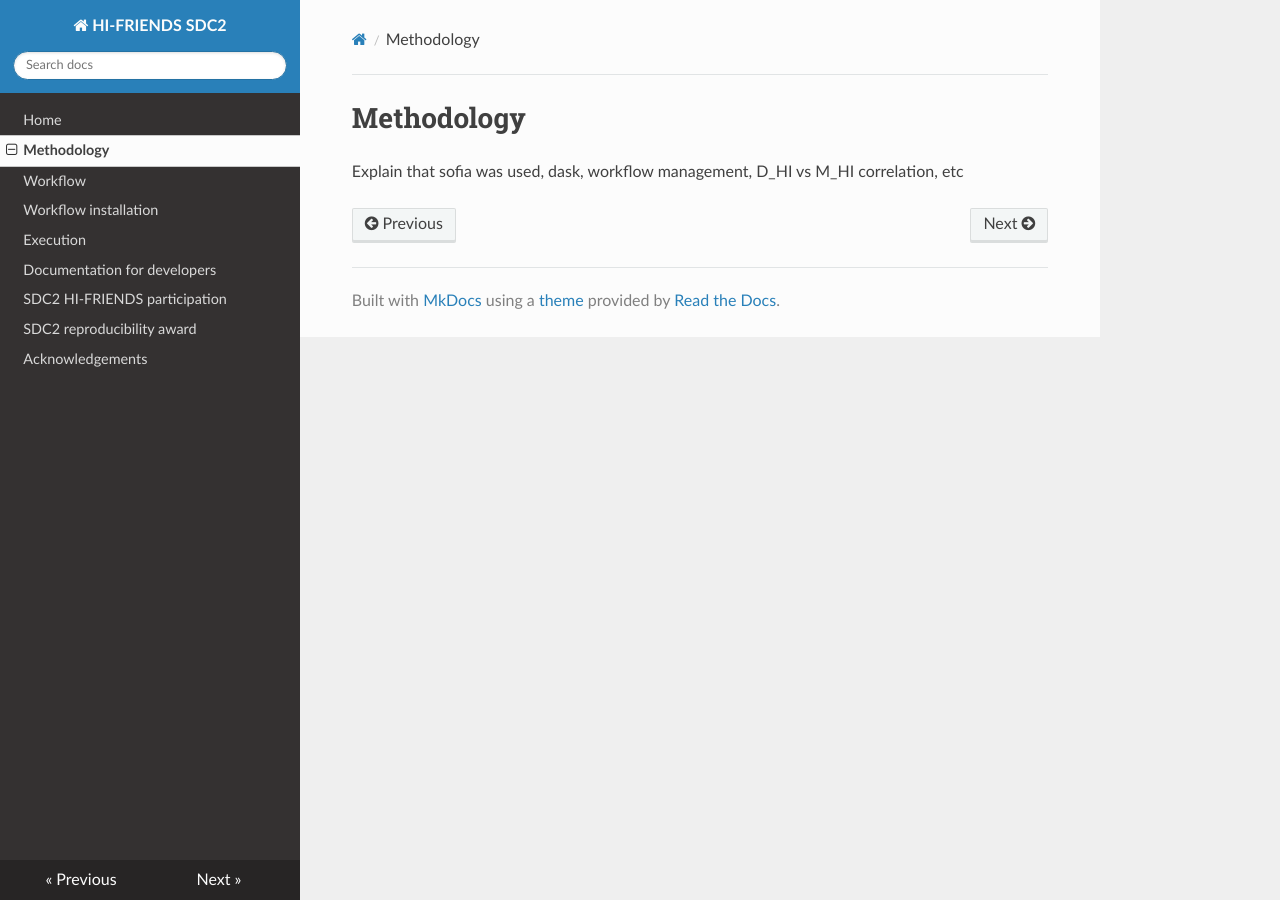
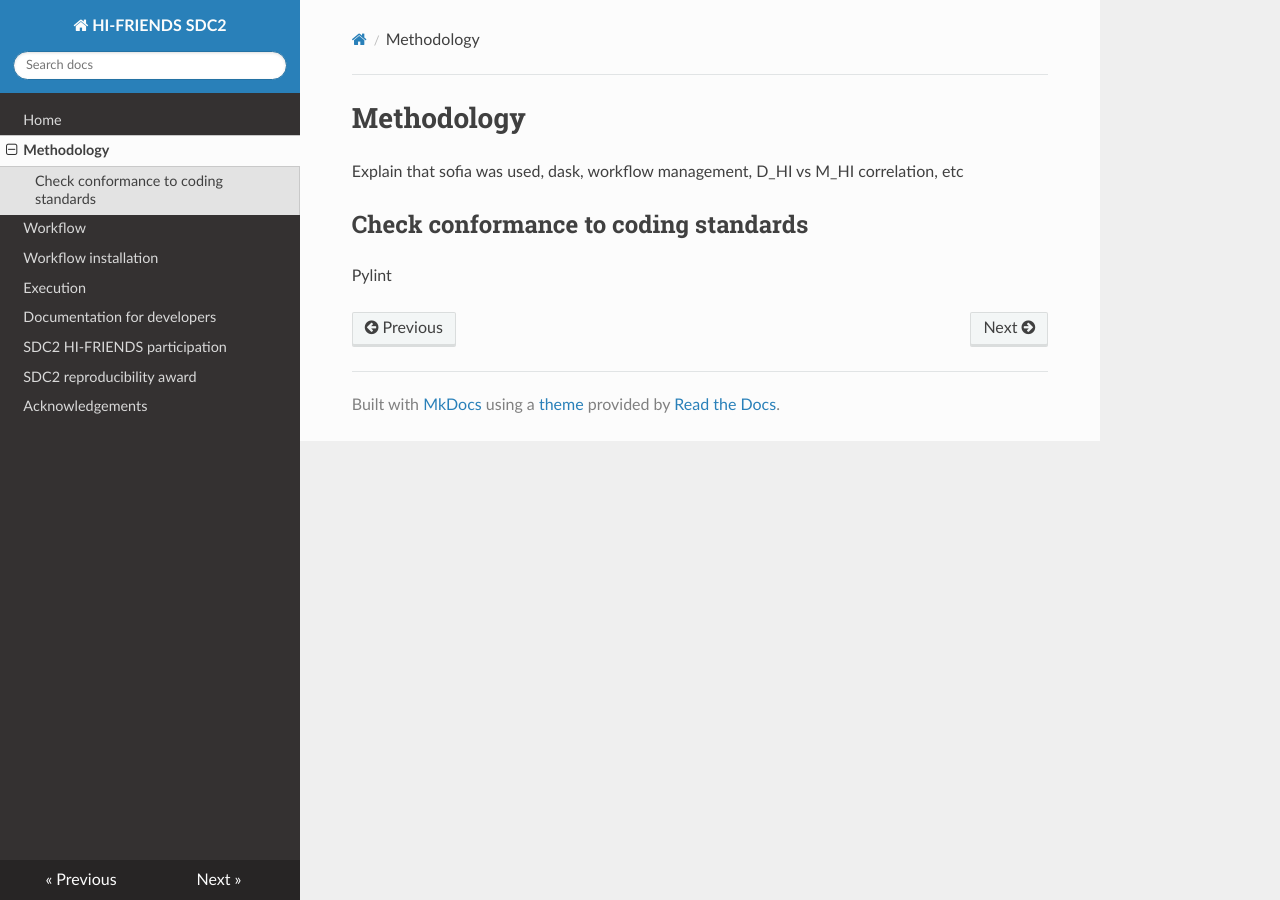
Before and after one commit to HI-FRIENDS-SDC2/hi-friends, an MkDocs documentation site: the page built from docs/methodology.md, in a window 1280 px wide. Built offline with MkDocs 1.6.1, drawn with Linux system fonts in a browser that asks for light colours; nearby versions of some CDN libraries.

Commit message:
Add section check conformance to coding standards

```diff
--- a/docs/methodology.md
+++ b/docs/methodology.md
@@ -1,3 +1,7 @@
 # Methodology
 
 Explain that sofia was used, dask, workflow management, D_HI vs M_HI  correlation, etc
+
+## Check conformance to coding standards
+
+Pylint
```
